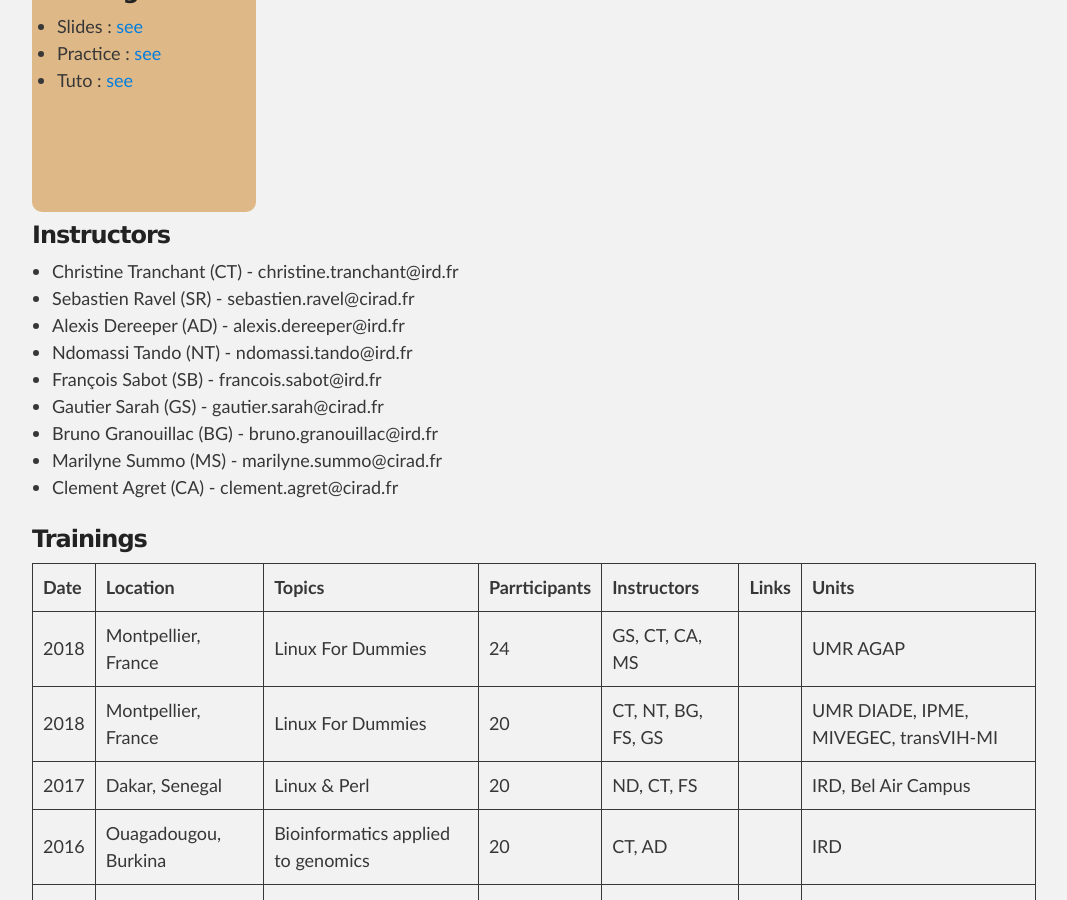
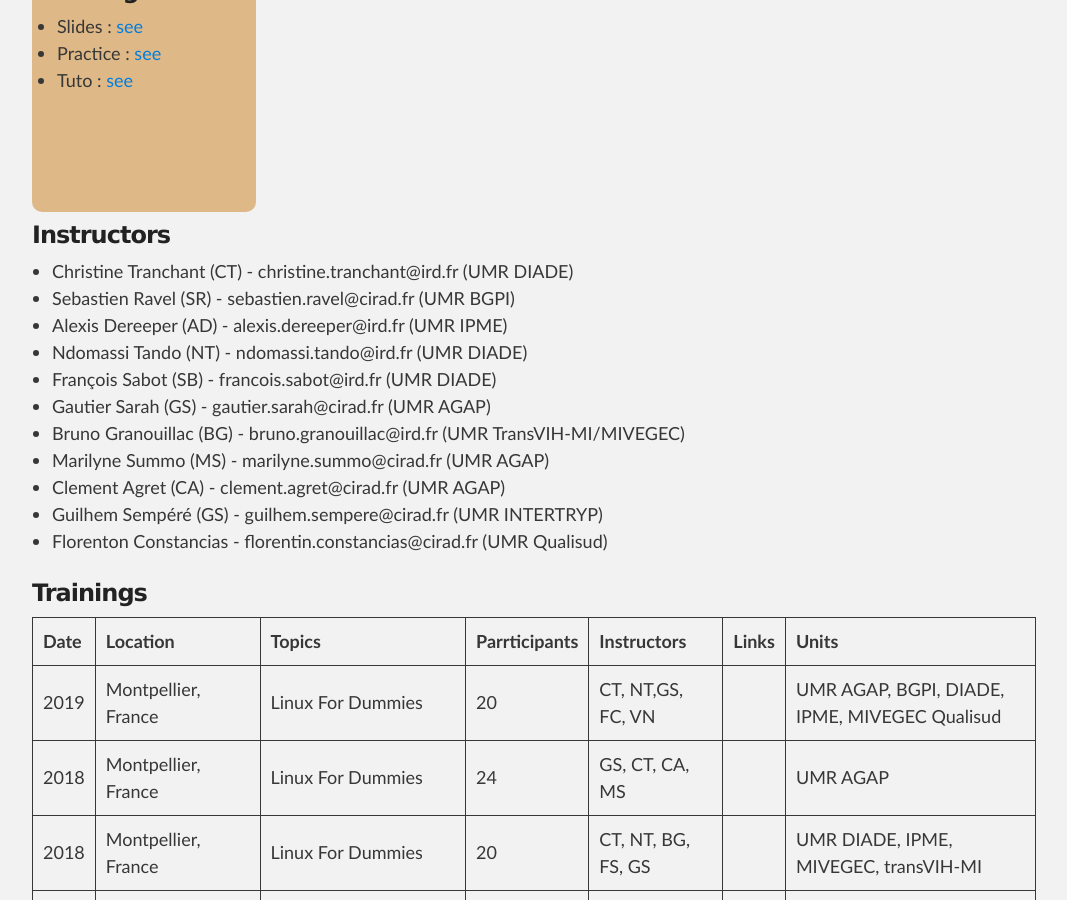
Before and after one commit to SouthGreenPlatform/trainings, a Jekyll site: the page built from _pages/linux.md, in a window 1280 px wide and 900 px high, scrolled down 849 px. Shown: the whole window, without its empty margins (106-1173 px from the left). Built offline with Jekyll 4.4.1, drawn with Linux system fonts in a browser that asks for light colours; nearby versions of some CDN libraries.

Commit message:
Update linux.md

```diff
--- a/_pages/linux.md
+++ b/_pages/linux.md
@@ -52,21 +52,24 @@ After this course, participants should be able to:
 <div id="nextInline" class="clearfix">
 <h3>Instructors</h3>
 <ul>
-    <li>Christine Tranchant (CT) - christine.tranchant@ird.fr</li>
-    <li>Sebastien Ravel (SR) - sebastien.ravel@cirad.fr </li>
-    <li>Alexis Dereeper (AD) - alexis.dereeper@ird.fr </li>
-    <li>Ndomassi Tando (NT) - ndomassi.tando@ird.fr </li>
-    <li>François Sabot (SB) - francois.sabot@ird.fr </li>
-    <li>Gautier Sarah (GS) - gautier.sarah@cirad.fr</li>
-    <li>Bruno Granouillac (BG) - bruno.granouillac@ird.fr</li>
-    <li>Marilyne Summo (MS) - marilyne.summo@cirad.fr</li>
-    <li>Clement Agret (CA) - clement.agret@cirad.fr</li>
+    <li>Christine Tranchant (CT) - christine.tranchant@ird.fr (UMR DIADE)</li>
+    <li>Sebastien Ravel (SR) - sebastien.ravel@cirad.fr (UMR BGPI)</li>
+    <li>Alexis Dereeper (AD) - alexis.dereeper@ird.fr (UMR IPME)</li>
+    <li>Ndomassi Tando (NT) - ndomassi.tando@ird.fr (UMR DIADE)</li>
+    <li>François Sabot (SB) - francois.sabot@ird.fr (UMR DIADE)</li>
+    <li>Gautier Sarah (GS) - gautier.sarah@cirad.fr (UMR AGAP)</li>
+    <li>Bruno Granouillac (BG) - bruno.granouillac@ird.fr (UMR TransVIH-MI/MIVEGEC)</li>
+    <li>Marilyne Summo (MS) - marilyne.summo@cirad.fr (UMR AGAP)</li>
+    <li>Clement Agret (CA) - clement.agret@cirad.fr (UMR AGAP)</li>
+    <li>Guilhem Sempéré (GS) - guilhem.sempere@cirad.fr (UMR INTERTRYP)</li>
+    <li>Florenton Constancias - florentin.constancias@cirad.fr (UMR Qualisud)</li>
 </ul>
 </div>
 
 ### Trainings
 
 | **Date** | **Location** | **Topics** | **Parrticipants** | **Instructors** | **Links** | **Units** |
+| 2019 | Montpellier, France |  Linux For Dummies | 20 | CT, NT,GS, FC, VN | | UMR AGAP, BGPI, DIADE, IPME, MIVEGEC Qualisud |
 | 2018 | Montpellier, France |  Linux For Dummies | 24 | GS, CT, CA, MS | | UMR AGAP |
 | 2018 | Montpellier, France |  Linux For Dummies | 20 | CT, NT, BG, FS, GS | | UMR DIADE, IPME, MIVEGEC, transVIH-MI |
 | 2017 | Dakar, Senegal |  Linux & Perl | 20 | ND, CT, FS | | IRD, Bel Air Campus |
```
